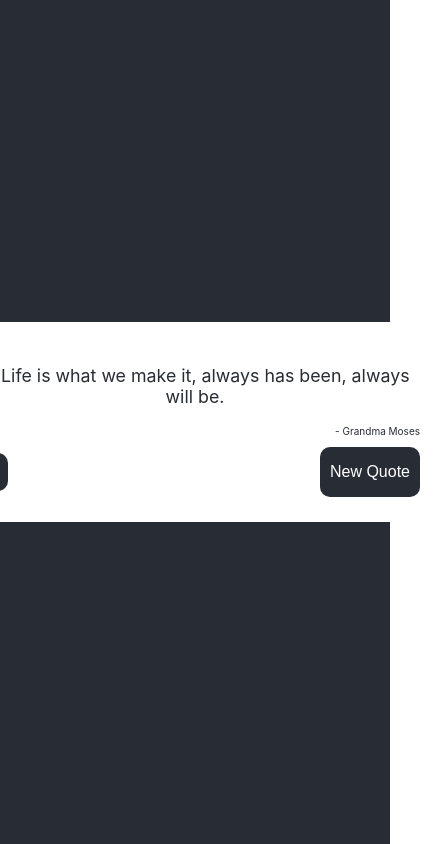
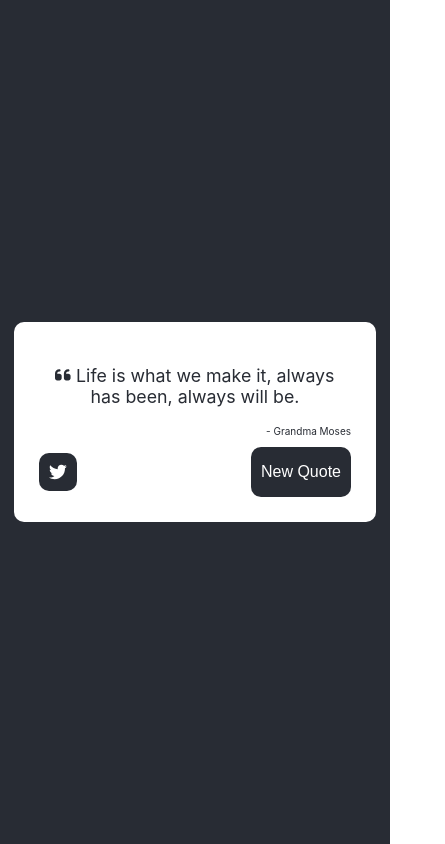
Before and after one commit to ssharonctw/random-quote-machine, a React (Create React App) app: page / in a window 390 px wide. Shown: the whole page, 445 px wide, since content can reach past the window. Built offline with nearby package versions, Linux system fonts and the light colour scheme; no server answers.

Commit message:
added media query to make the page responsive

```diff
--- a/src/App.css
+++ b/src/App.css
@@ -18,8 +18,15 @@
   border-radius: 10px;
   color: black; /*color of the font*/
   padding: 25px;
-  width: 450px;
+  width: 30vw;
 }
+
+@media (max-width: 600px) {
+  #quote-box{
+    width: 80vw;
+  }
+}
+
 #text{
   margin-bottom: 0px;
 }
```
